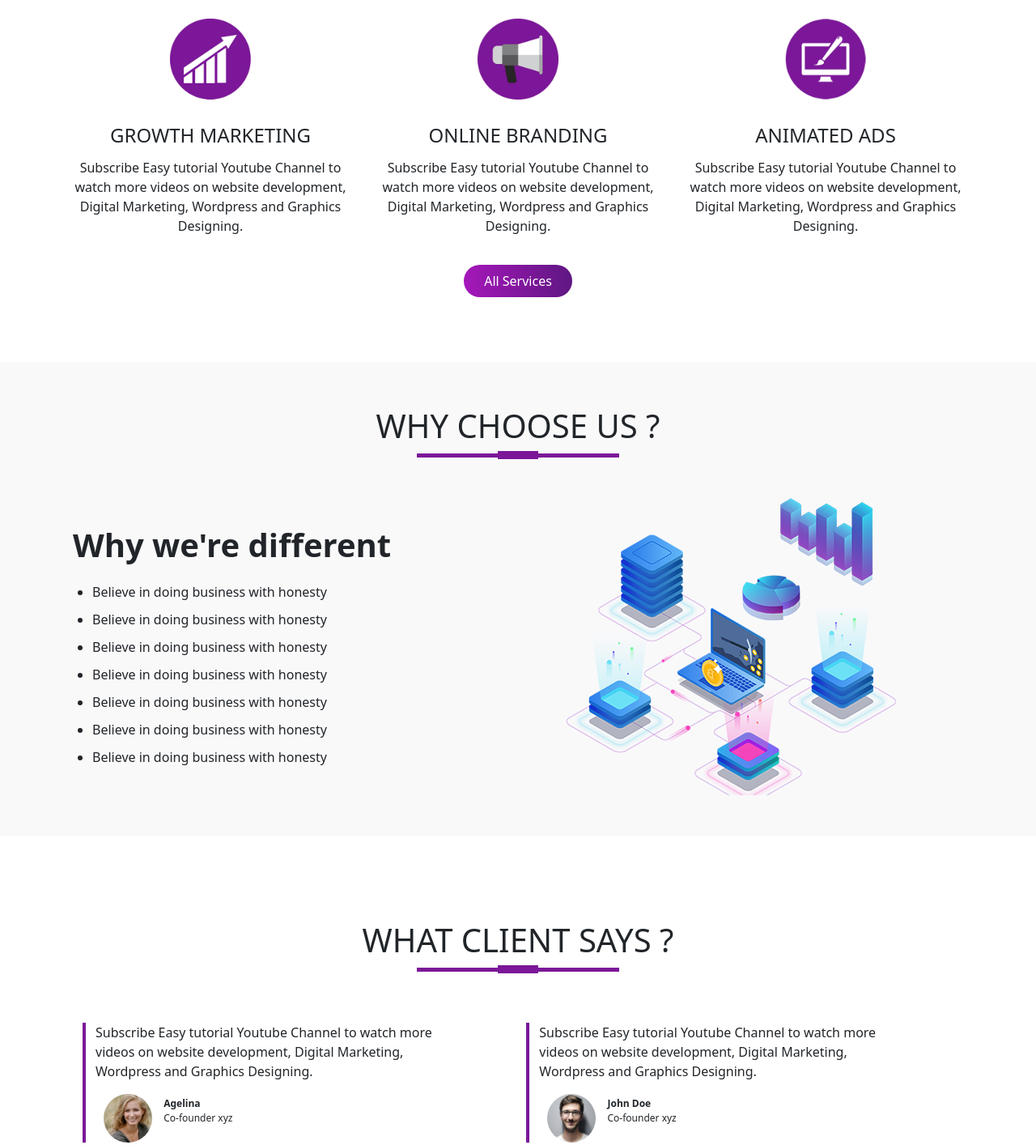
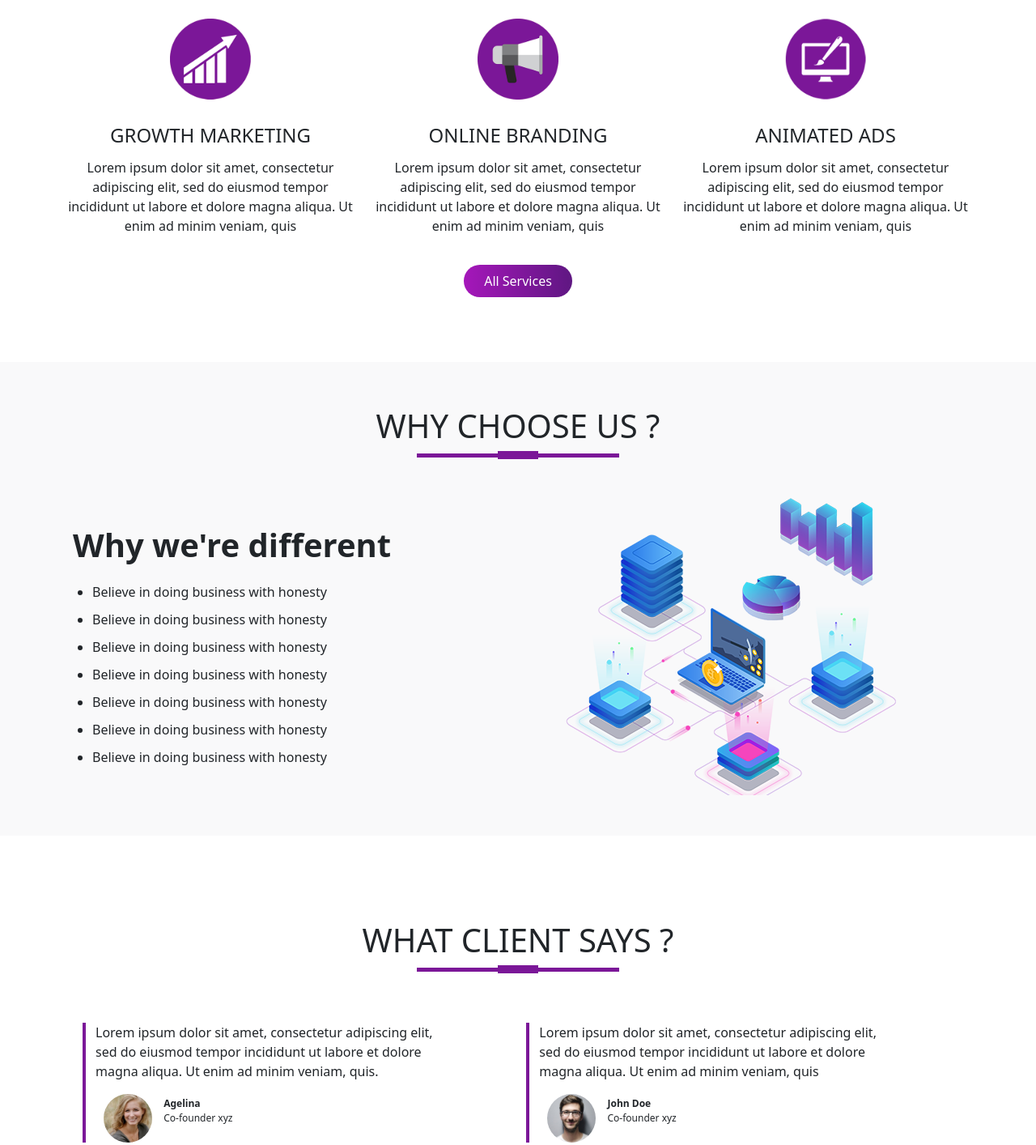
Before and after one commit to Ash-0002/Digital-Agency, a plain HTML site: page index.html in a window 1280 px wide. Shown: the part 894-2308 px from the top of the page at 81% size. Drawn offline with nearby package versions, Linux system fonts and the light colour scheme.

Commit message:
changes the content of <p> tag

```diff
--- a/index.html
+++ b/index.html
@@ -46,7 +46,7 @@
 		<div class="row">
 			<div class="col-md-6">
 				<p class="promo-title">BEST DIGITAL AGENCY</p>
-				<p>Subscribe Easy tutorial Youtube Channel to watch more videos on website development, Digital Marketing, Wordpress and Graphics Designing.</p>
+				<p>Lorem ipsum dolor sit amet, consectetur adipiscing elit, sed do eiusmod tempor incididunt ut labore et dolore magna aliqua. Ut enim ad minim veniam, quis</p>
 				<a href="#"><img src="images/play.png" class="play-btn">Watch Tutorials</a>
 			</div>
 			<div class="col-md-6 text-center">
@@ -67,17 +67,17 @@
 			<div class="col-md-4 services">
 				<img src="images/service1.png" class="service-img">
 				<h4>Growth Marketing</h4>
-				<p>Subscribe Easy tutorial Youtube Channel to watch more videos on website development, Digital Marketing, Wordpress and Graphics Designing.</p>
+				<p>Lorem ipsum dolor sit amet, consectetur adipiscing elit, sed do eiusmod tempor incididunt ut labore et dolore magna aliqua. Ut enim ad minim veniam, quis </p>
 			</div>
 			<div class="col-md-4 services">
 				<img src="images/service2.png" class="service-img">
 				<h4>Online Branding</h4>
-				<p>Subscribe Easy tutorial Youtube Channel to watch more videos on website development, Digital Marketing, Wordpress and Graphics Designing.</p>
+				<p>Lorem ipsum dolor sit amet, consectetur adipiscing elit, sed do eiusmod tempor incididunt ut labore et dolore magna aliqua. Ut enim ad minim veniam, quis</p>
 			</div>
 			<div class="col-md-4 services">
 				<img src="images/service3.png" class="service-img">
 				<h4>Animated Ads</h4>
-				<p>Subscribe Easy tutorial Youtube Channel to watch more videos on website development, Digital Marketing, Wordpress and Graphics Designing.</p>
+				<p>Lorem ipsum dolor sit amet, consectetur adipiscing elit, sed do eiusmod tempor incididunt ut labore et dolore magna aliqua. Ut enim ad minim veniam, quis</p>
 			</div>
 		</div>
 		<button type="button" class="btn btn-primary">All Services</button>
@@ -116,12 +116,12 @@
 
 		<div id="test-row"class="row">
 			<div class="col-md-5 testimonials">
-				<p>Subscribe Easy tutorial Youtube Channel to watch more videos on website development, Digital Marketing, Wordpress and Graphics Designing.</p>
+				<p>Lorem ipsum dolor sit amet, consectetur adipiscing elit, sed do eiusmod tempor incididunt ut labore et dolore magna aliqua. Ut enim ad minim veniam, quis.</p>
 				<img src="images/user1.jpg">
 				<p class="user-details"><strong>Agelina</strong><br>Co-founder xyz</p>
 			</div>
 			<div class="col-md-5 testimonials">
-				<p>Subscribe Easy tutorial Youtube Channel to watch more videos on website development, Digital Marketing, Wordpress and Graphics Designing.</p>
+				<p>Lorem ipsum dolor sit amet, consectetur adipiscing elit, sed do eiusmod tempor incididunt ut labore et dolore magna aliqua. Ut enim ad minim veniam, quis</p>
 				<img src="images/user2.jpg">
 				<p class="user-details"><strong>John Doe</strong><br>Co-founder xyz</p>
 			</div>
@@ -154,7 +154,7 @@
 	 	<div class="row">
 	 		<div class="col-md-4 footer-box">
 	 			<img src="images/demo-logo.png">
-	 			<p>Subscribe Easy tutorial Youtube Channel to watch more videos on website development, Digital Marketing, Wordpress and Graphics Designing.Press the bell icon to get notifications.</p>
+	 			<p>Lorem ipsum dolor sit amet, consectetur adipiscing elit, sed do eiusmod tempor incididunt ut labore et dolore magna aliqua. Ut enim ad minim veniam, quis</p>
 	 		</div>
 	 		<div class="col-md-4 footer-box">
 	 			<p ><b>CONTACT US</b></p>
@@ -169,7 +169,7 @@
 	 		</div>
 	 	</div>
 	 		<hr>
-			<p class="copyright">Website crafted by Anonymous</p>
+			<p class="copyright">Website crafted by Ashish</p>
 	 </div>
 
 
```
